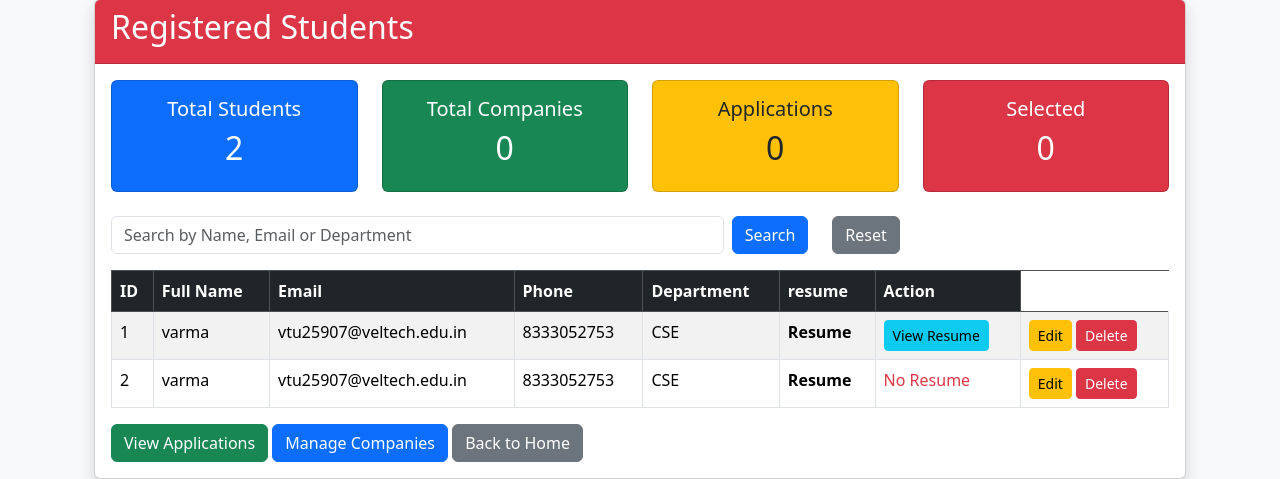
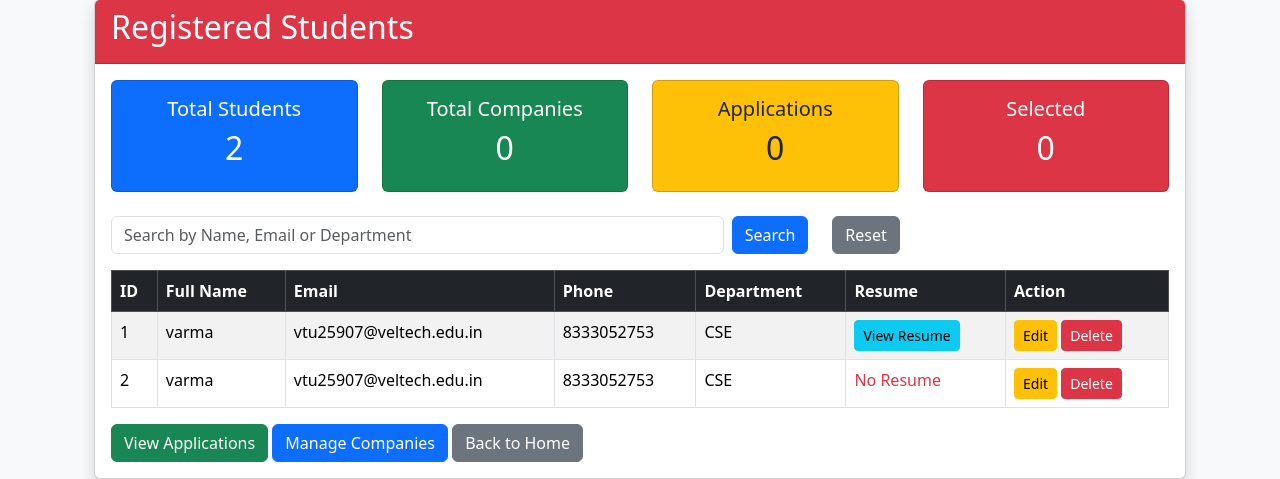
Before and after one commit to hemadrivarma/college-placement-system-1, a Flask app: page /admin in a window 1280 px wide. Shown: the part 561-1040 px from the top of the page. Run offline with Flask 3, Linux system fonts and the light colour scheme; a user stored in the database is signed in; data comes from the database, SQL or seed files in the repository; both versions use the stored data as it was after the commit; data that the repository does not hold is empty.

Commit message:
Fixed resume upload and admin page

```diff
--- a/templates/admin.html
+++ b/templates/admin.html
@@ -59,7 +59,7 @@ Admin Panel
     });
     </script>
 
-    <!-- Students Card -->
+    <!-- Students -->
     <div class="card shadow">
 
         <div class="card-header bg-danger text-white">
@@ -68,7 +68,7 @@ Admin Panel
 
         <div class="card-body">
 
-            <!-- Statistics Cards -->
+            <!-- Statistics -->
             <div class="row mb-4">
 
                 <div class="col-md-3">
@@ -114,7 +114,8 @@ Admin Panel
 
                 <div class="col-md-8">
                     <form method="GET" action="/admin" class="d-flex">
-                        <input type="text"
+                        <input
+                            type="text"
                             name="search"
                             class="form-control me-2"
                             placeholder="Search by Name, Email or Department">
@@ -123,26 +124,27 @@ Admin Panel
                 </div>
 
                 <div class="col-md-2">
-                    <a href="/admin" class="btn btn-secondary">
-                        Reset
-                    </a>
+                    <a href="/admin" class="btn btn-secondary">Reset</a>
                 </div>
 
             </div>
 
             <!-- Students Table -->
+
             <table class="table table-bordered table-striped table-hover">
 
                 <thead class="table-dark">
+
                     <tr>
                         <th>ID</th>
                         <th>Full Name</th>
                         <th>Email</th>
                         <th>Phone</th>
                         <th>Department</th>
-                        <th>resume</th>
+                        <th>Resume</th>
                         <th>Action</th>
                     </tr>
+
                 </thead>
 
                 <tbody>
@@ -156,7 +158,6 @@ Admin Panel
                         <td>{{ student.email }}</td>
                         <td>{{ student.phone }}</td>
                         <td>{{ student.department }}</td>
-                    <th>Resume</th>
 
                         <td>
                             {% if student.resume %}
@@ -181,7 +182,6 @@ Admin Panel
                                 Delete
                             </a>
                         </td>
-
 
                     </tr>
 
```
Also changed, not shown: instance/placement.db, 2 other files. Lines whose indentation alone changed are shown as unchanged.
